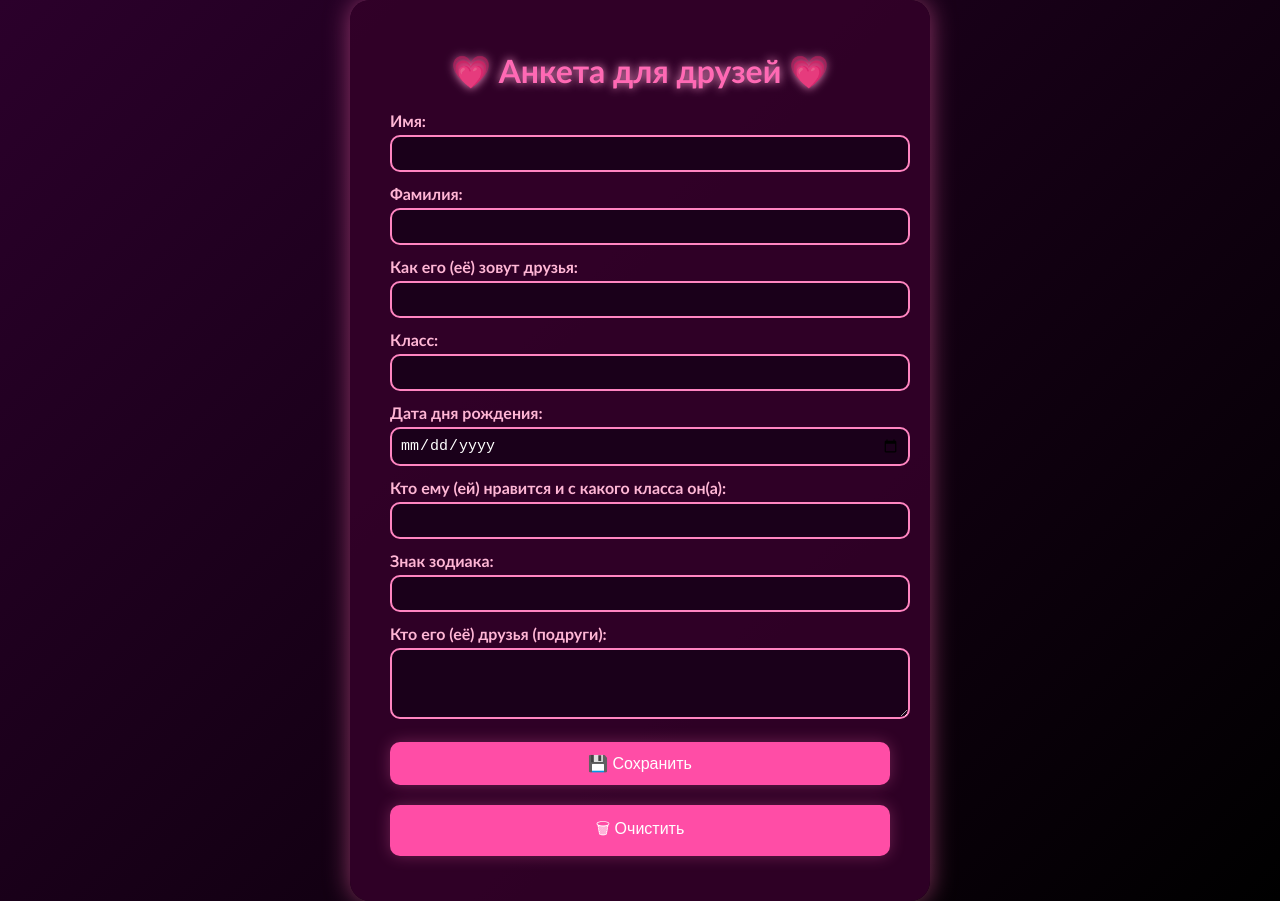
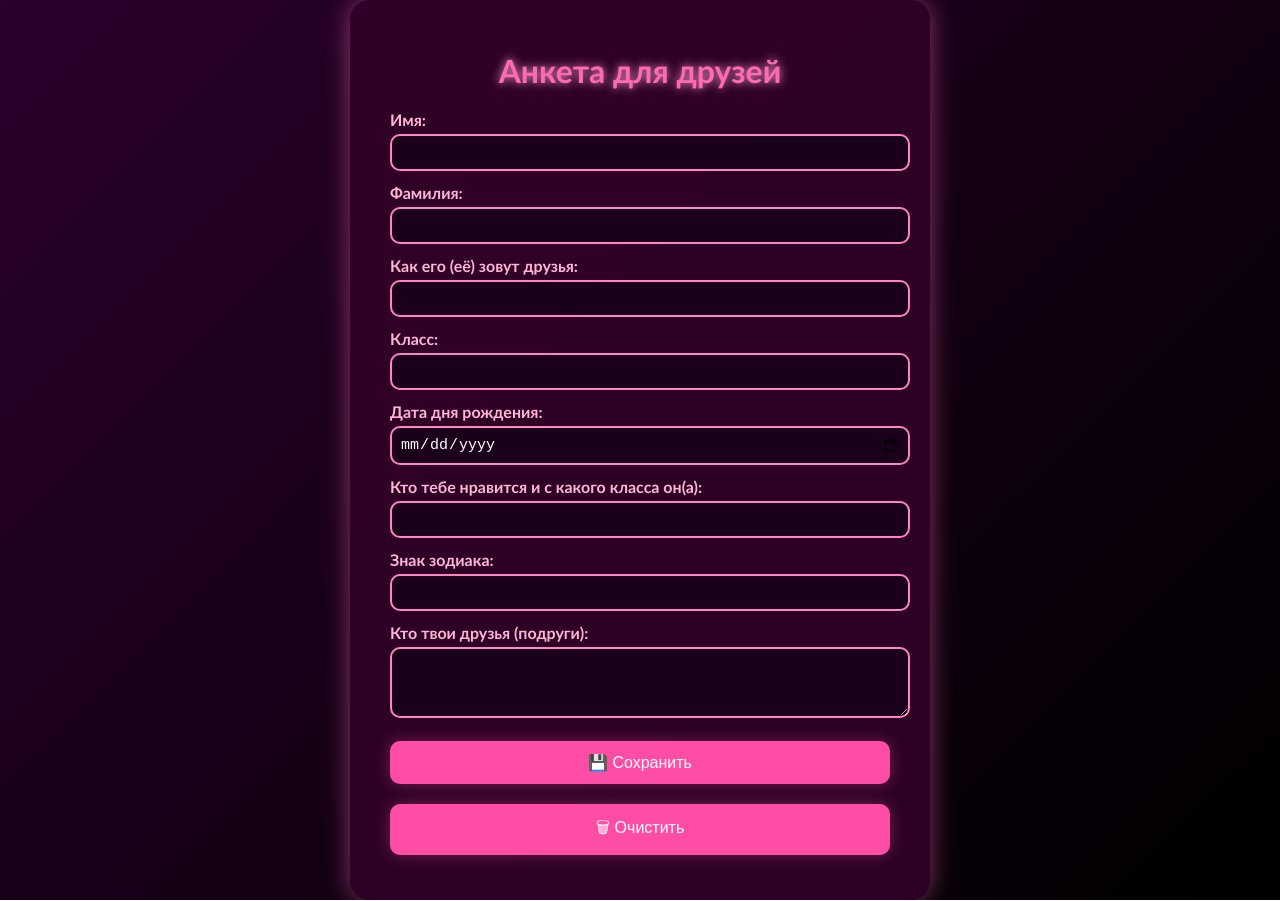
Before and after one commit to sardorberdiboyev1126-ui/anketa, a plain HTML site: page index.html in a window 1280 px wide. Drawn offline with Linux system fonts and the light colour scheme.

Commit message:
Update index.html

```diff
--- a/index.html
+++ b/index.html
@@ -3,7 +3,7 @@
 <head>
 <meta charset="UTF-8">
 <meta name="viewport" content="width=device-width, initial-scale=1.0">
-<title>Анкета для друзей 💞</title>
+<title>Анкета для друзей </title>
 <style>
     body {
         font-family: 'Trebuchet MS', sans-serif;
@@ -86,7 +86,7 @@
 </head>
 <body>
 <div class="container">
-    <h1>💗 Анкета для друзей 💗</h1>
+    <h1> Анкета для друзей </h1>
 
     <form id="friendForm">
         <label>Имя:</label>
@@ -104,13 +104,13 @@
         <label>Дата дня рождения:</label>
         <input type="date" id="birthday">
 
-        <label>Кто ему (ей) нравится и с какого класса он(а):</label>
+        <label>Кто тебе нравится и с какого класса он(а):</label>
         <input type="text" id="crush">
 
         <label>Знак зодиака:</label>
         <input type="text" id="zodiac">
 
-        <label>Кто его (её) друзья (подруги):</label>
+        <label>Кто твои друзья (подруги):</label>
         <textarea id="friends" rows="3"></textarea>
 
         <button type="submit">💾 Сохранить</button>
```
